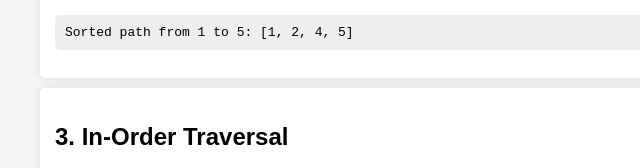
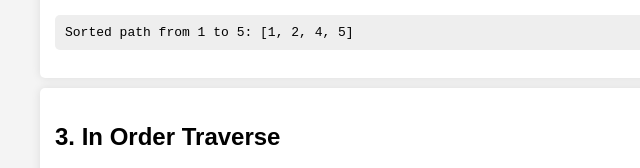
Before and after one commit to MaheswaranT/py.mahe, a plain HTML site: page index.html in a window 1280 px wide. Shown: the part 1207-1375 px from the top of the page, 0-640 px from the left. Drawn offline with Linux system fonts and the light colour scheme.

Commit message:
Update index.html

```diff
--- a/index.html
+++ b/index.html
@@ -88,7 +88,7 @@ else:
     </div>
 
     <div class="program">
-        <h2>3. In-Order Traversal</h2>
+        <h2>3. In Order Traverse</h2>
         <pre>
 class Node:
     def __init__(self, value):
```
